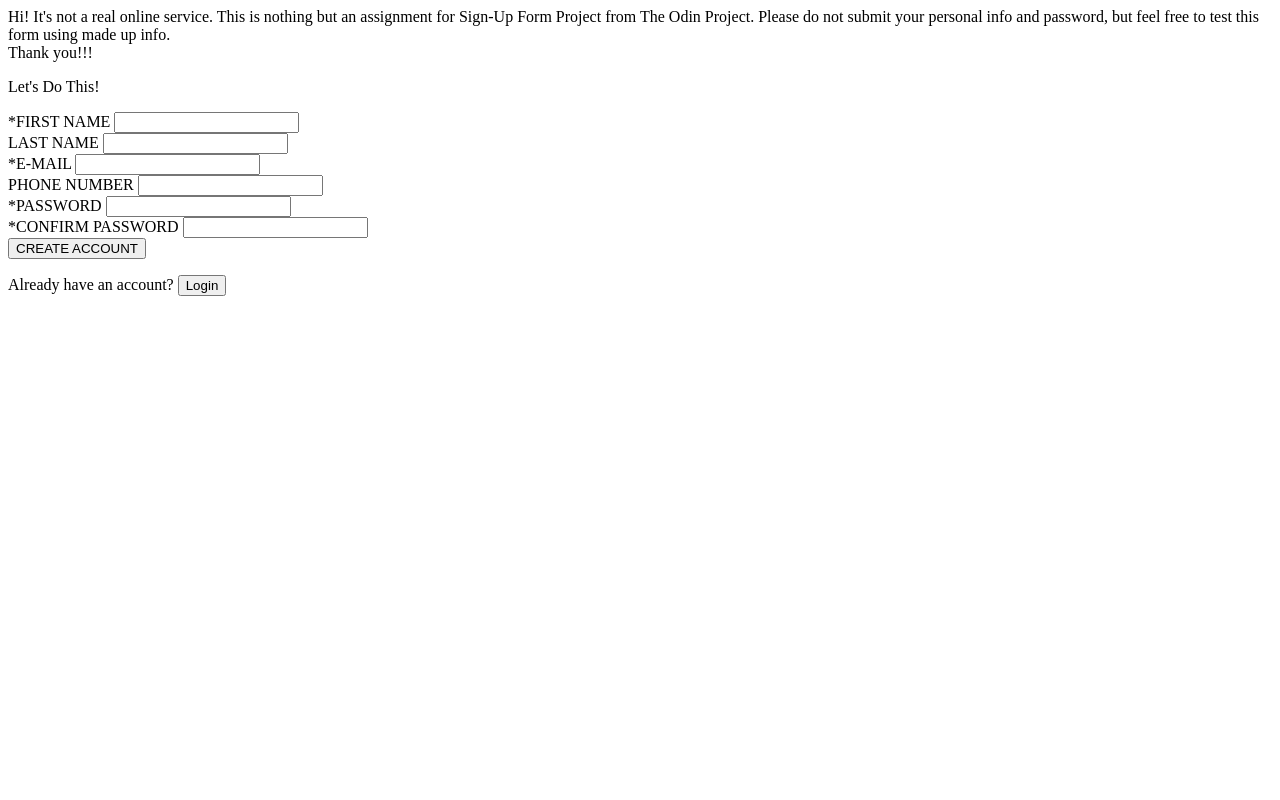
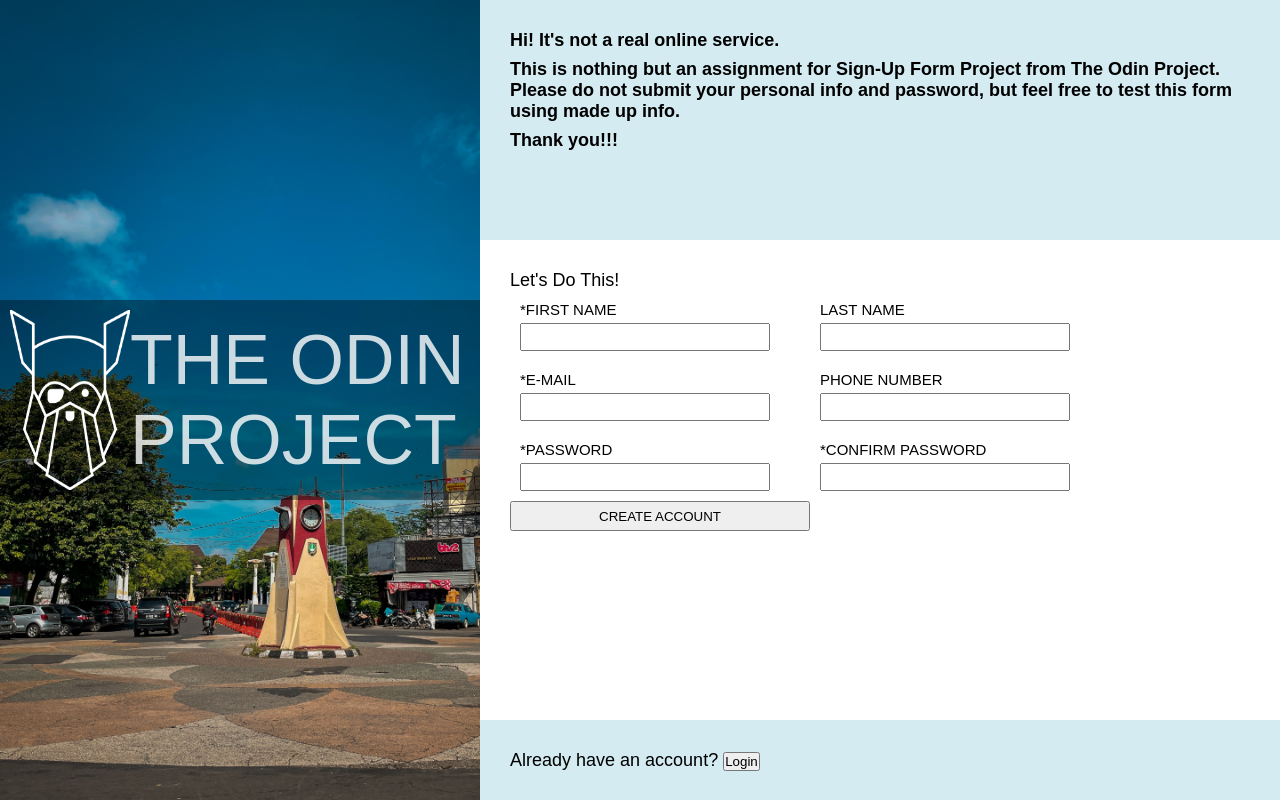
Before and after one commit to kusumahdenny/Sign-Up-Form, a plain HTML site: page index.html in a window 1280 px wide. Drawn offline with Linux system fonts and the light colour scheme.

Commit message:
set the form inputs to grid with two columns

```diff
--- a/index.html
+++ b/index.html
@@ -4,15 +4,23 @@
   <meta charset="UTF-8">
   <meta http-equiv="X-UA-Compatible" content="IE=edge">
   <meta name="viewport" content="width=device-width, initial-scale=1.0">
+  <link rel="stylesheet" href="style.css">
   <title>Sign-Up Form</title>
 </head>
 <body>
-  <div class="background"></div>
+  <div class="content">
+    <div class="background">
+        <div class="logo">
+          <img src="odin-lined.png" alt="odin logo">
+          <p>THE ODIN PROJECT</p>
+        </div>
+    </div>
     <div class="signup-form">
-    <div class="greeting">Hi! It's not a real online service.
-                          This is nothing but an assignment for Sign-Up Form Project from The Odin Project.
-                          Please do not submit your personal info and password, but feel free to test this form using made up info.
-                          <br>Thank you!!!
+      <div class="greeting">
+        <p>Hi! It's not a real online service.</p>
+        <p>This is nothing but an assignment for Sign-Up Form Project from The Odin Project.
+           Please do not submit your personal info and password, but feel free to test this form using made up info.</p>
+        <p>Thank you!!!</p>
       </div>
       <div class="form-input">
         <p>Let's Do This!</p>
@@ -41,11 +49,12 @@
             <label for="confirm">*CONFIRM PASSWORD</label>
             <input type="password" name="confirm" id="confirm" required>
           </div>
-        <button type="submit">CREATE ACCOUNT</button>
+            <button class="sign-up" type="submit">CREATE ACCOUNT</button>
         </form>
       </div>
       <div class="login-area">
-      <p>Already have an account? <button type="button">Login</button></p>
+        <p>Already have an account? <button class="login" type="button">Login</button></p>
+      </div>
     </div>
   </div>
 </body>
--- /dev/null
+++ b/style.css
@@ -0,0 +1,96 @@
+* {
+    font-family: Arial, 'Times New Roman', Times, serif;
+    padding: 0px;
+    margin: 0px;
+    box-sizing: border-box;
+}
+
+.content {
+    display: flex;
+    flex-direction: row wrap;
+    height: 100vh;
+    width: 100vw;
+}
+
+.background {
+    display: flex;
+    align-items: center;
+    justify-content: center;
+    background-image: url(background.jpg);
+    background-repeat: no-repeat;
+    background-size: cover;
+    width: 60vw;
+}
+
+.logo > img {
+    height: 180px;
+    width: 120px;
+    color: rgba(255, 255, 255, 0.8);
+}
+
+.logo {
+    display: flex;
+    align-items: center;
+    color: rgba(255, 255, 255, 0.8);
+    font-size: 70px;
+    background-color: rgb(0, 0, 0, 0.4);
+    padding: 10px;
+}
+
+.signup-form {
+    width: 100vw;
+    font-size: 18px;
+
+    display: block;
+}
+
+.greeting {
+    font-weight: bold;
+    height: 30vh;
+}
+
+.greeting > p {
+    padding-bottom: 8px;
+}
+
+.form-input {
+    height: 60vh;
+}
+
+.login-area {
+    height: 10vh;
+}
+
+.greeting, .form-input, .login-area {
+    padding: 30px;
+
+}
+
+.greeting, .login-area {
+    background-color: rgb(211, 235, 241);
+}
+
+form {
+    display: grid;
+    grid-template-columns: 300px 300px;
+}
+
+label {
+    display: block;
+    font-size: smaller;
+    padding-bottom: 5px;
+}
+
+input {
+    height: 28px;
+    width: 250px;
+}
+
+form > div {
+    padding: 10px;
+}
+
+.sign-up {
+    height: 30px;
+    width: 300px;
+}
```
Also changed, not shown: background.jpg (added), odin-lined.png (added). Lines whose indentation alone changed are shown as unchanged.
